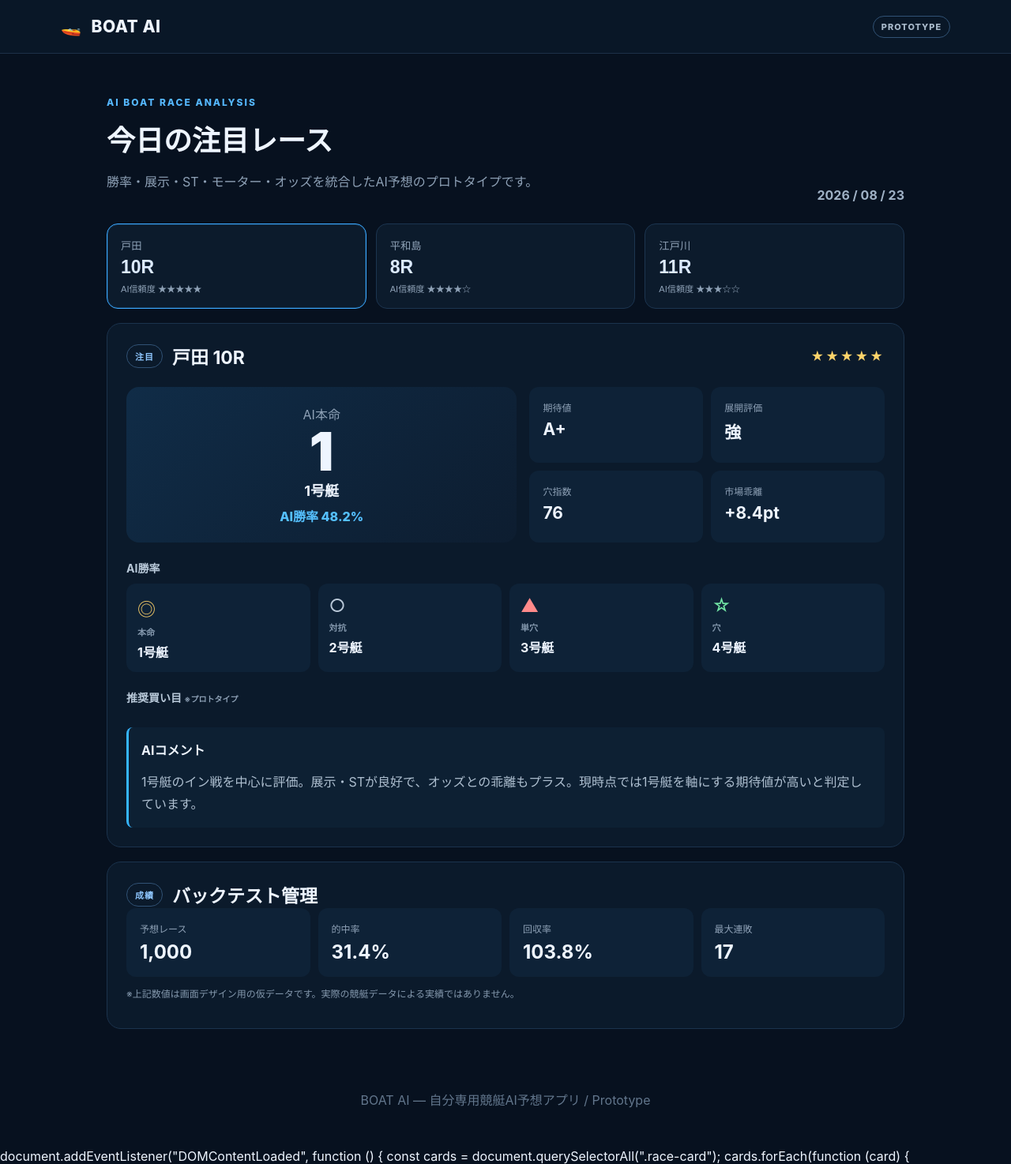
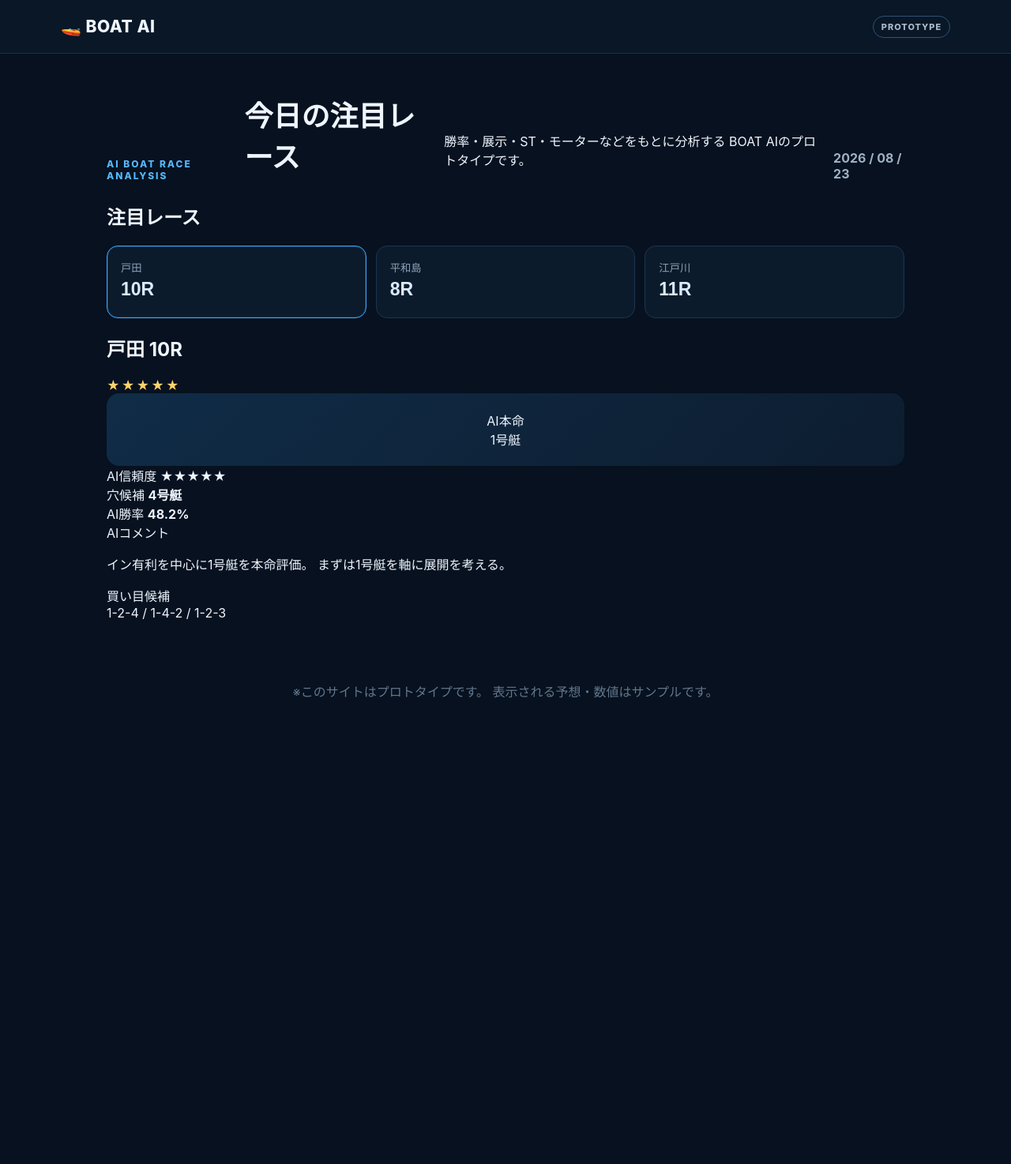
Before and after one commit to maoshus75/boat-ai, a plain HTML site: page index.html in a window 1280 px wide. Shown: the top 1474 px of the page at 79% size. After the commit the page ends 937 px from the top, so only its background shows below. Drawn offline with Linux system fonts and the light colour scheme.

Commit message:
Update index.html

```diff
--- a/index.html
+++ b/index.html
@@ -1,120 +1,259 @@
-<!doctype html>
+<!DOCTYPE html>
+
 <html lang="ja">
+
 <head>
-<meta charset="utf-8">
-<meta name="viewport" content="width=device-width,initial-scale=1">
-<title>BOAT AI | 競艇予想</title>
-<link rel="stylesheet" href="style.css">
+
+  <meta charset="UTF-8">
+
+  <meta name="viewport" content="width=device-width, initial-scale=1.0">
+
+  <title>BOAT AI</title>
+
+  <link rel="stylesheet" href="style.css">
+
 </head>
+
 <body>
-<header>
-  <div class="brand">🚤 <span>BOAT AI</span></div>
-  <div class="badge">PROTOTYPE</div>
-</header>
 
-<main>
-  <section class="hero">
-    <div>
-      <p class="eyebrow">AI BOAT RACE ANALYSIS</p>
+  <header class="header">
+
+    <div class="brand">🚤 BOAT AI</div>
+
+    <div class="badge">PROTOTYPE</div>
+
+  </header>
+
+  <main class="container">
+
+    <!-- ヘッダー -->
+
+    <section class="hero">
+
+      <div class="eyebrow">AI BOAT RACE ANALYSIS</div>
+
       <h1>今日の注目レース</h1>
-      <p class="muted">勝率・展示・ST・モーター・オッズを統合したAI予想のプロトタイプです。</p>
-    </div>
-    <div class="date">2026 / 08 / 23</div>
-  </section>
 
-  <section class="race-grid">
-    <button class="race-card active" data-race="戸田 10R" onclick="selectRace(this)">
-      <span>戸田</span><strong>10R</strong><small>AI信頼度 ★★★★★</small>
-    </button>
-    <button class="race-card" data-race="平和島 8R" onclick="selectRace(this)">
-      <span>平和島</span><strong>8R</strong><small>AI信頼度 ★★★★☆</small>
-    </button>
-    <button class="race-card" data-race="江戸川 11R" onclick="selectRace(this)">
-      <span>江戸川</span><strong>11R</strong><small>AI信頼度 ★★★☆☆</small>
-    </button>
-  </section>
+      <p class="description">
 
-  <section class="panel">
-    <div class="panel-title">
-      <div><span class="chip">注目</span><h2 id="raceName">戸田 10R</h2></div>
-      <span class="rating" id="rating">★★★★★</span>
-    </div>
+        勝率・展示・ST・モーターなどをもとに分析する
 
-    <div class="summary">
-      <div class="main-pick">
-        <div class="label">AI本命</div>
-        <div class="number" id="mainPick">1</div>
-        <div class="horse-name" id="pickName">1号艇</div>
-        <div class="confidence" id="confidence">AI勝率 48.2%</div>
+        BOAT AIのプロトタイプです。
+
+      </p>
+
+      <div class="date">
+
+        2026 / 08 / 23
+
       </div>
 
-      <div class="metrics">
-        <div><span>期待値</span><b id="ev">A+</b></div>
-        <div><span>展開評価</span><b>強</b></div>
-        <div><span>穴指数</span><b id="hole">76</b></div>
-        <div><span>市場乖離</span><b id="gap">+8.4pt</b></div>
+    </section>
+
+    <!-- レース選択 -->
+
+    <section class="race-section">
+
+      <h2>注目レース</h2>
+
+      <div class="race-grid">
+
+        <button
+
+          type="button"
+
+          class="race-card active"
+
+          data-race="戸田 10R"
+
+        >
+
+          <span class="race-place">戸田</span>
+
+          <strong class="race-number">10R</strong>
+
+        </button>
+
+        <button
+
+          type="button"
+
+          class="race-card"
+
+          data-race="平和島 8R"
+
+        >
+
+          <span class="race-place">平和島</span>
+
+          <strong class="race-number">8R</strong>
+
+        </button>
+
+        <button
+
+          type="button"
+
+          class="race-card"
+
+          data-race="江戸川 11R"
+
+        >
+
+          <span class="race-place">江戸川</span>
+
+          <strong class="race-number">11R</strong>
+
+        </button>
+
       </div>
-    </div>
 
-    <h3>AI勝率</h3>
-    <div id="probabilities" class="probabilities"></div>
+    </section>
 
-    <div class="picks">
-      <div><span class="symbol win">◎</span><b>本命</b><strong id="pick1">1号艇</strong></div>
-      <div><span class="symbol draw">○</span><b>対抗</b><strong id="pick2">2号艇</strong></div>
-      <div><span class="symbol place">▲</span><b>単穴</b><strong id="pick3">3号艇</strong></div>
-      <div><span class="symbol hole">☆</span><b>穴</b><strong id="pick4">4号艇</strong></div>
-    </div>
+    <!-- AI予想 -->
 
-    <h3>推奨買い目 <span class="muted small">※プロトタイプ</span></h3>
-    <div id="bets" class="bets"></div>
+    <section class="prediction-panel">
 
-    <div class="note">
-      <b>AIコメント</b>
-      <p id="comment">1号艇のイン戦を中心に評価。展示・STが良好で、オッズとの乖離もプラス。現時点では1号艇を軸にする期待値が高いと判定しています。</p>
-    </div>
-  </section>
+      <div class="panel-header">
 
-  <section class="panel">
-    <div class="panel-title"><div><span class="chip">成績</span><h2>バックテスト管理</h2></div></div>
-    <div class="stats">
-      <div><span>予想レース</span><b>1,000</b></div>
-      <div><span>的中率</span><b>31.4%</b></div>
-      <div><span>回収率</span><b>103.8%</b></div>
-      <div><span>最大連敗</span><b>17</b></div>
-    </div>
-    <p class="warning">※上記数値は画面デザイン用の仮データです。実際の競艇データによる実績ではありません。</p>
-  </section>
-</main>
+        <h2 id="raceName">
 
-<footer>BOAT AI — 自分専用競艇AI予想アプリ / Prototype</footer>
-<script src="app.js"></script>
-document.addEventListener("DOMContentLoaded", function () {
+          戸田 10R
 
-  const cards = document.querySelectorAll(".race-card");
+        </h2>
 
-  cards.forEach(function (card) {
+        <div id="rating" class="rating">
 
-    card.addEventListener("click", function () {
+          ★★★★★
 
-      const raceName = card.getAttribute("data-race");
+        </div>
 
-      if (!raceName) return;
+      </div>
 
-      // 注目レース名を変更
+      <!-- 本命 -->
 
-      const nameElement = document.getElementById("raceName");
+      <div class="main-pick">
 
-      if (nameElement) {
+        <div class="pick-label">
 
-        nameElement.textContent = raceName;
+          AI本命
 
-      }
+        </div>
 
-      // 選択状態を変更
+        <div
 
-      cards.forEach(function (c) {
+          id="mainPick"
 
-        c.classList.remove("active");
+          class="main-pick-number"
+
+        >
+
+          1号艇
+
+        </div>
+
+      </div>
+
+      <!-- 情報 -->
+
+      <div class="info-list">
+
+        <div class="info-row">
+
+          <span>AI信頼度</span>
+
+          <strong id="confidence">
+
+            ★★★★★
+
+          </strong>
+
+        </div>
+
+        <div class="info-row">
+
+          <span>穴候補</span>
+
+          <strong id="hole">
+
+            4号艇
+
+          </strong>
+
+        </div>
+
+        <div class="info-row">
+
+          <span>AI勝率</span>
+
+          <strong id="winRate">
+
+            48.2%
+
+          </strong>
+
+        </div>
+
+      </div>
+
+      <!-- コメント -->
+
+      <div class="comment-box">
+
+        <div class="comment-title">
+
+          AIコメント
+
+        </div>
+
+        <p id="comment">
+
+          イン有利を中心に1号艇を本命評価。
+
+          まずは1号艇を軸に展開を考える。
+
+        </p>
+
+      </div>
+
+      <!-- 買い目 -->
+
+      <div class="bets-box">
+
+        <div class="bets-title">
+
+          買い目候補
+
+        </div>
+
+        <div
+
+          id="bets"
+
+          class="bets-value"
+
+        >
+
+          1-2-4 / 1-4-2 / 1-2-3
+
+        </div>
+
+      </div>
+
+    </section>
+
+  </main>
+
+  <footer>
+
+    ※このサイトはプロトタイプです。
+
+    表示される予想・数値はサンプルです。
+
+  </footer>
+
+  <script src="app.js"></script>
+
 </body>
+
 </html>
```
